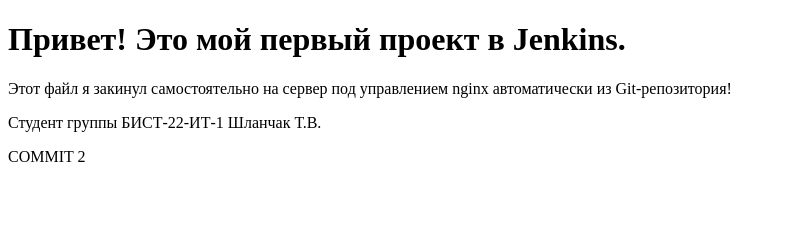
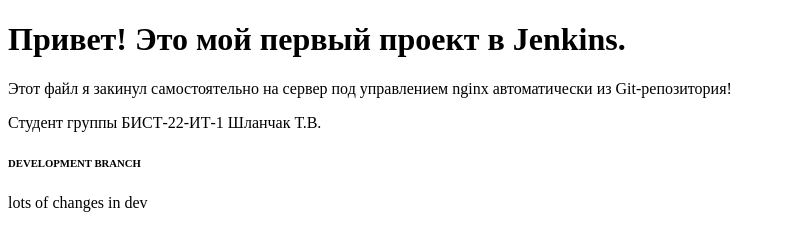
Before and after one commit to silverblade16/devops-lab5-shlanchak-t, a plain HTML site: page index.html in a window 1280 px wide. Shown: the whole page, without its empty margins (0-785 px from the left). Drawn offline with Linux system fonts and the light colour scheme.

Commit message:
dev branch commit

```diff
--- a/index.html
+++ b/index.html
@@ -8,6 +8,9 @@
     <h1>Привет! Это мой первый проект в Jenkins.</h1>
     <p>Этот файл я закинул самостоятельно на сервер под управлением nginx автоматически из Git-репозитория!</p>
     <p>Студент группы БИСТ-22-ИТ-1 Шланчак Т.В.</p>
-    <p color="red">COMMIT 2</p>
+    <div>
+        <h6>DEVELOPMENT BRANCH</h6>
+        <p>lots of changes in dev</p>
+    </div>
 </body>
 </html>
```
